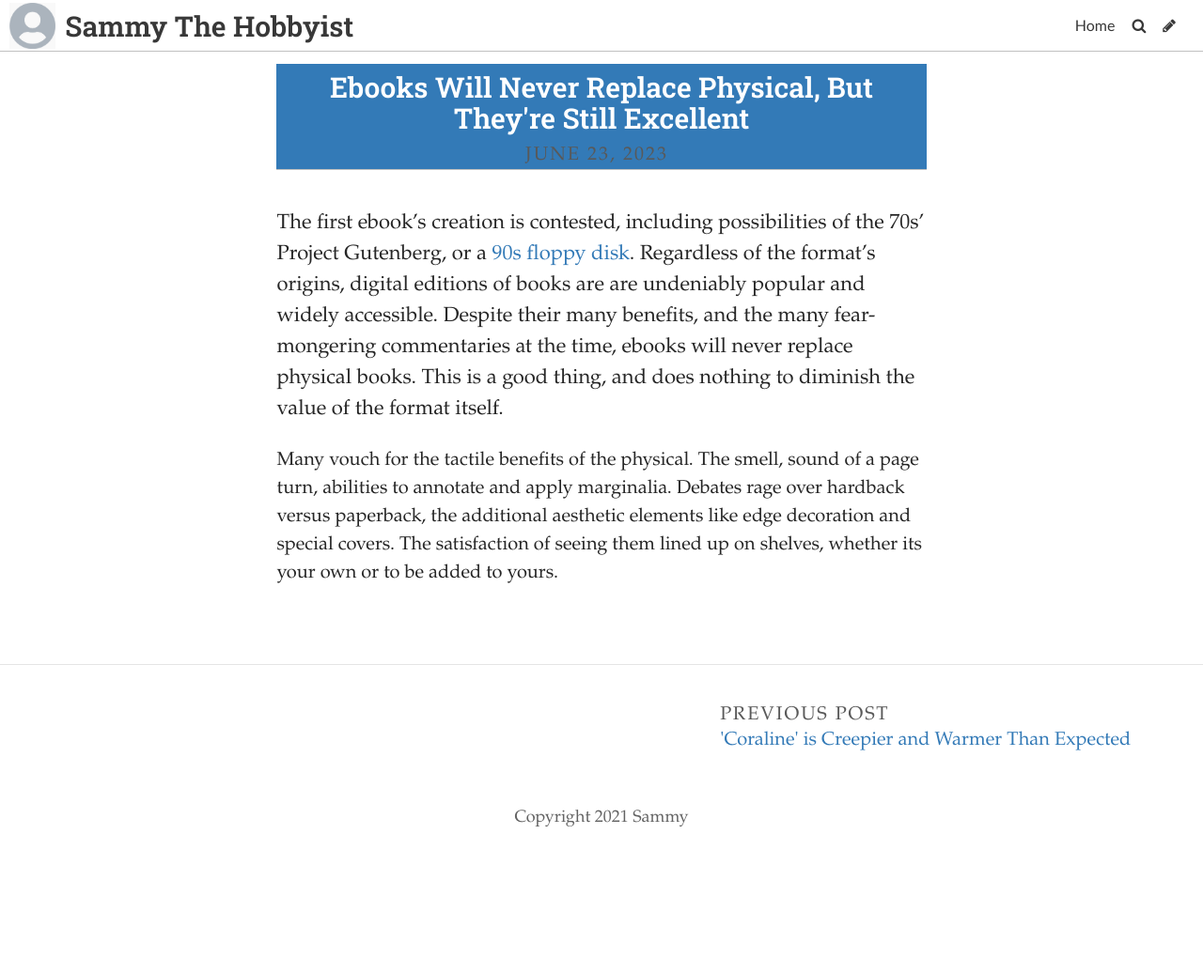
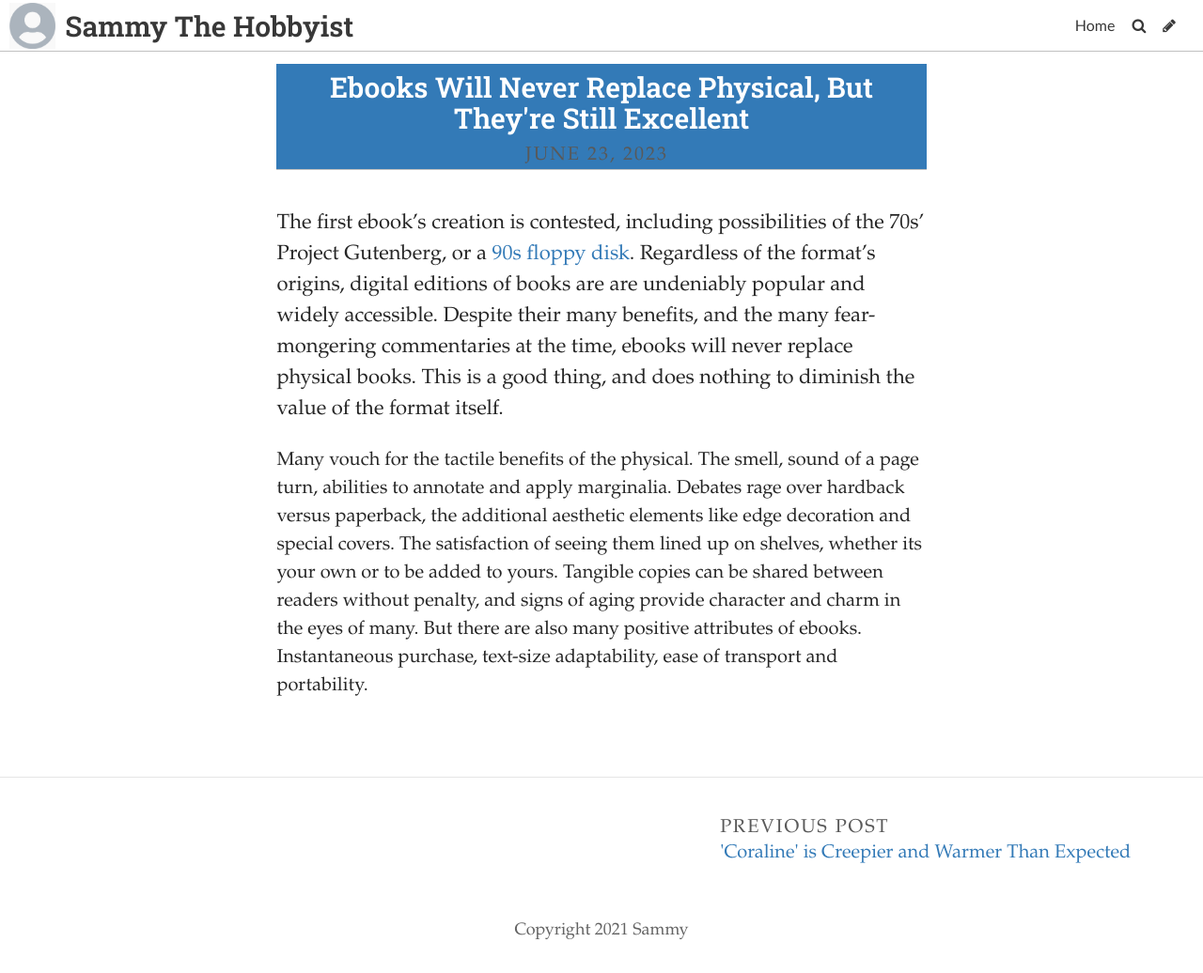
Before and after one commit to SammySpinsAYarn/Blog, a Jekyll site: the page built from _posts/2023-06-22-need-to-think-fast.md, in a window 1280 px wide. Shown: the whole page at 94% size. Built offline with Jekyll 4.4.1, drawn with Linux system fonts in a browser that asks for light colours; some web fonts are replaced; before the commit the page ends 916 px from its top, so only the background shows below that.

Commit message:
Update Post “2023-06-22-need-to-think-fast”

```diff
--- a/_posts/2023-06-22-need-to-think-fast.md
+++ b/_posts/2023-06-22-need-to-think-fast.md
@@ -7,4 +7,4 @@
 ---
 The first ebook's creation is contested,  including possibilities of the 70s' Project Gutenberg, or a [90s floppy disk](https://www.theguardian.com/books/2014/mar/12/ebooks-begin-medium-reading-peter-james). Regardless of the format's origins, digital editions of books are are undeniably popular and widely accessible. Despite their many benefits, and the many fear-mongering commentaries at the time, ebooks will never replace physical books. This is a good thing, and does nothing to diminish the value of the format itself.
 
-Many vouch for the tactile benefits of the physical. The smell, sound of a page turn, abilities to annotate and apply marginalia. Debates rage over hardback versus paperback, the additional aesthetic elements like edge decoration and special covers. The satisfaction of seeing them lined up on shelves, whether its your own or to be added to yours.
+Many vouch for the tactile benefits of the physical. The smell, sound of a page turn, abilities to annotate and apply marginalia. Debates rage over hardback versus paperback, the additional aesthetic elements like edge decoration and special covers. The satisfaction of seeing them lined up on shelves, whether its your own or to be added to yours. Tangible copies can be shared between readers without penalty, and signs of aging provide character and charm in the eyes of many. But there are also many positive attributes of ebooks. Instantaneous purchase, text-size adaptability, ease of transport and portability.
```
